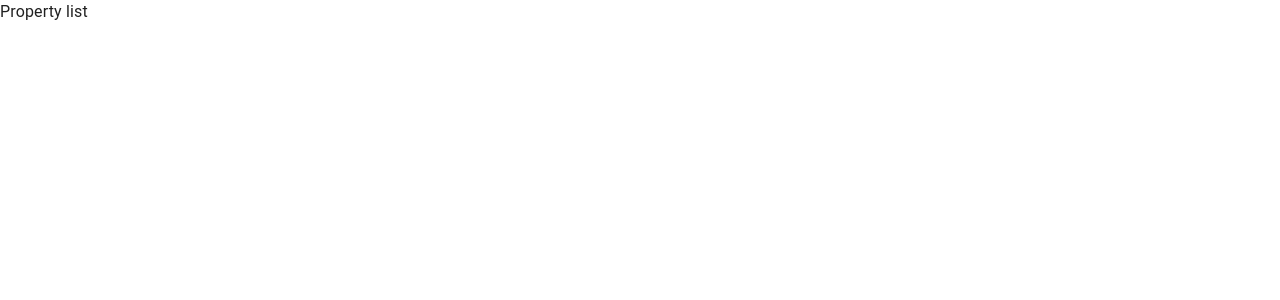
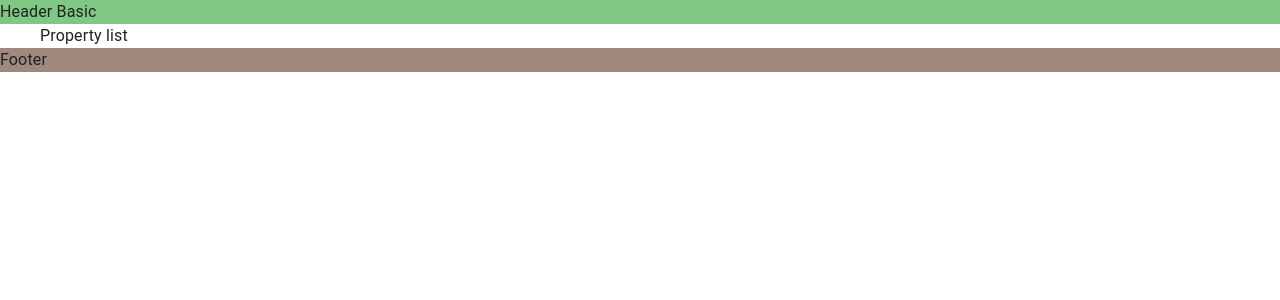
Before and after one commit to Edward-MIT/furniture-shop-frontend, a Next.js app: page /property in a window 1280 px wide. Shown: the top 300 px of the page. Built offline with nearby package versions, Linux system fonts and the light colour scheme.

Commit message:
feat: integraion header and footer via Layouts

```diff
--- /dev/null
+++ b/libs/components/layout/LayoutBasic.tsx
@@ -0,0 +1,25 @@
+import { Stack } from "@mui/material"
+import Head from "next/head"
+
+const withLayoutBasic = (Component:any) =>{
+  return(props:any) => {
+    return(
+    <>
+    <Head><title>FurniShop</title></Head>
+    <Stack id="pc-wrap">
+
+      <Stack sx={{background: "#81c784"}}>Header Basic</Stack>
+
+        <Stack id={"main"}>
+          <Component {...props}/>
+        </Stack>
+
+      <Stack sx={{background: "#a1887f"}}>Footer</Stack>
+
+    </Stack>
+    </>
+    );
+  }
+};
+
+export default withLayoutBasic;
--- a/pages/property/index.tsx
+++ b/pages/property/index.tsx
@@ -1,7 +1,13 @@
-const Property = () => {
+import withLayoutBasic from "@/libs/components/layout/LayoutBasic";
+import { Container } from "@mui/material";
+import { NextPage } from "next";
+
+const PropertyList: NextPage = () => {
   return (
-    <div>Property list</div>
+    <>
+    <Container>Property list</Container>
+    </>
   )
 }
 
-export default Property;
+export default withLayoutBasic(PropertyList);
```
Also changed, not shown: libs/components/layout/LayoutHome.tsx (added, +25 -0 lines), pages/index.tsx (+5 -5 lines).
